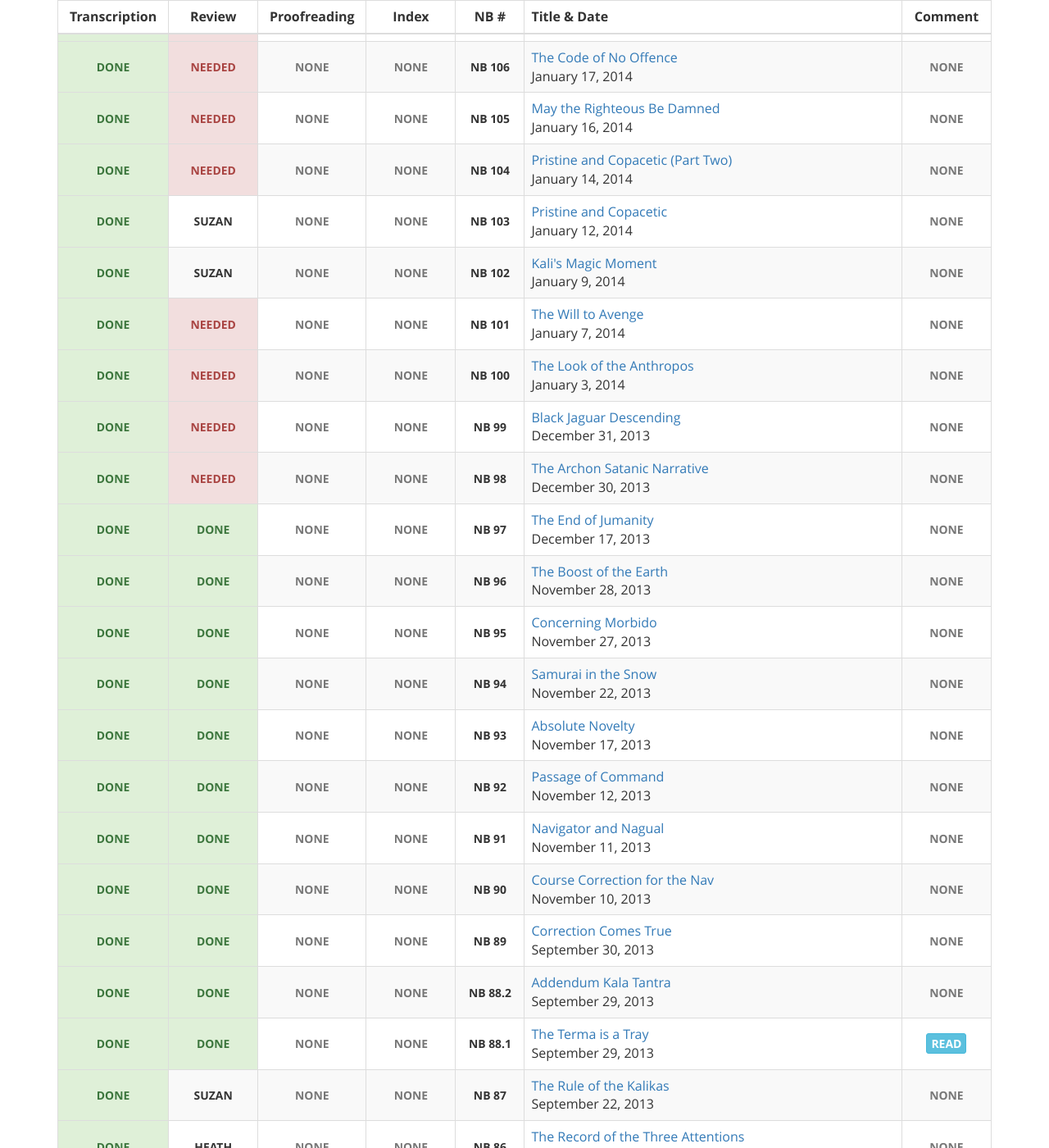
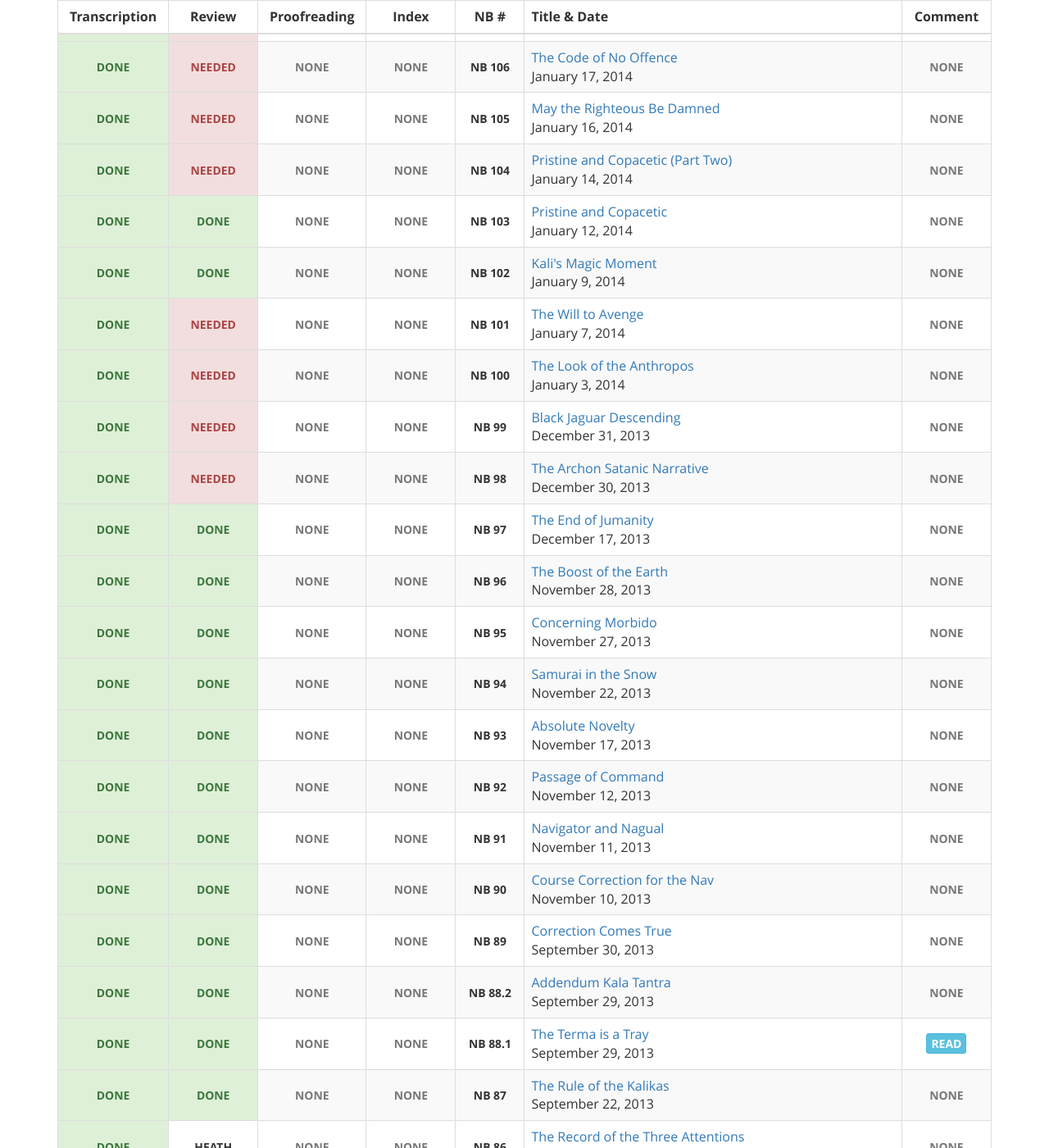
Before and after one commit to gaiaspora/gaiaspora.github.io, a Jekyll site: the page built from content/navigator-briefings.markdown, in a window 1280 px wide and 1400 px high, scrolled down 1451 px. Shown: the whole window at 82% size. Built offline with Jekyll 4.4.1, drawn with Linux system fonts in a browser that asks for light colours.

Commit message:
Update nb.yaml

```diff
--- a/_data/nb.yaml
+++ b/_data/nb.yaml
@@ -171,7 +171,7 @@
 
 - NB: "103"
   Transcription: "done"
-  Review: "Suzan"
+  Review: "done"
   Proofreading: "none"
   Index: "none"
   Title: "Pristine and Copacetic"
@@ -180,7 +180,7 @@
 
 - NB: "102"
   Transcription: "done"
-  Review: "Suzan"
+  Review: "done"
   Proofreading: "none"
   Index: "none"
   Title: "Kali's Magic Moment"
@@ -324,7 +324,7 @@
 
 - NB: "87"
   Transcription: "done"
-  Review: "Suzan"
+  Review: "done"
   Proofreading: "none"
   Index: "none"
   Title: "The Rule of the Kalikas"
```
